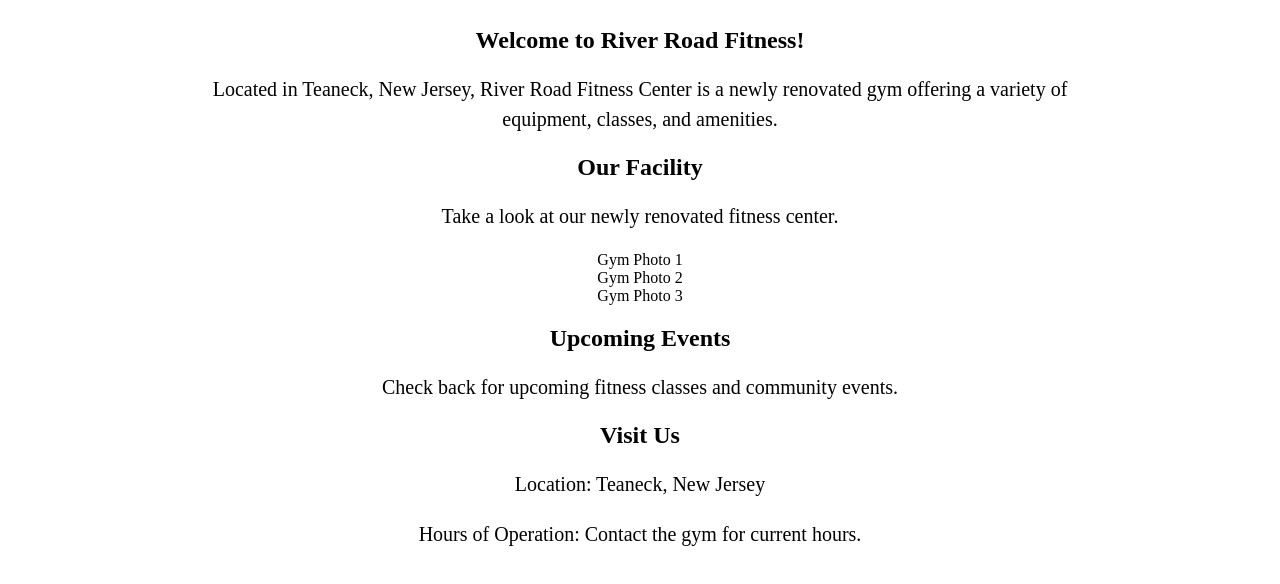
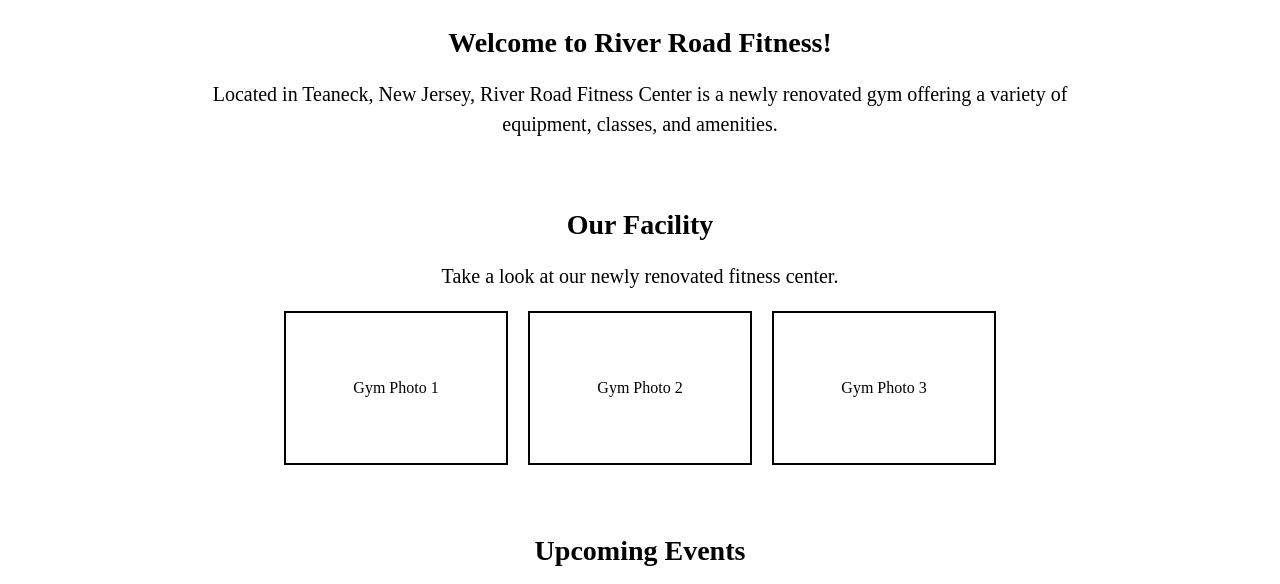
Before and after one commit to jpmtb/River-Road-Fitness, a plain HTML site: page index.html in a window 1280 px wide. Shown: the part 211-795 px from the top of the page. Drawn offline with Linux system fonts and the light colour scheme.

Commit message:
Add styles for section, gallery, and photo elements

```diff
--- a/style.css
+++ b/style.css
@@ -43,3 +43,32 @@ p {
     font-size: 20px;
     line-height: 1.5;
 }
+
+
+section {
+    margin-bottom: 70px;
+}
+
+
+.gallery {
+    display: flex;
+    justify-content: center;
+    gap: 20px;
+    flex-wrap: wrap;
+}
+
+
+.photo {
+    width: 220px;
+    height: 150px;
+    border: 2px solid currentColor;
+    display: flex;
+    justify-content: center;
+    align-items: center;
+}
+
+
+h2 {
+    font-size: 28px;
+    margin-bottom: 20px;
+}
```
